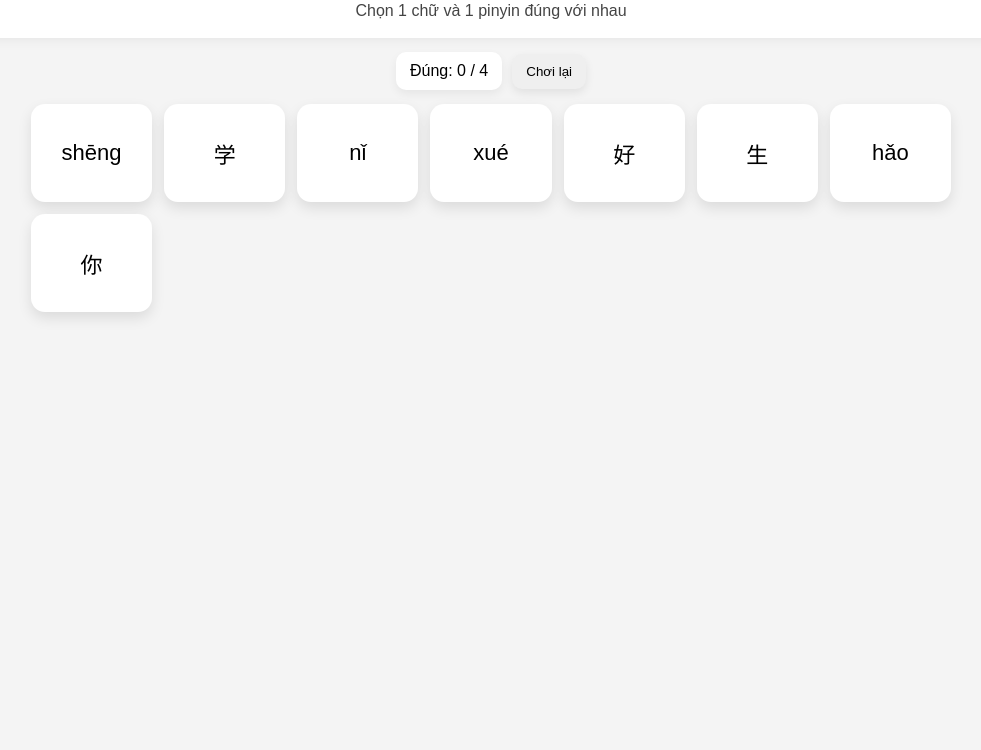
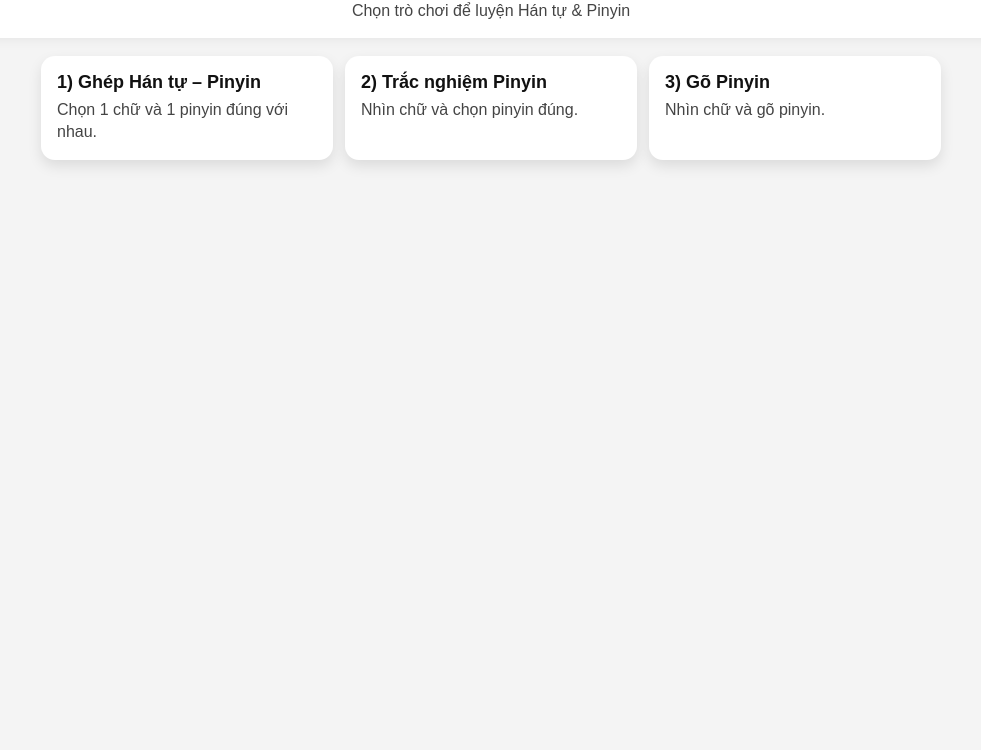
Before and after one commit to binhhongnhung513-nina/Fanlaoshi-mini-game, a plain HTML site: page index.html in a window 1280 px wide. Shown: the part 50-800 px from the top of the page, without its empty margins (149-1130 px from the left). Drawn offline with Linux system fonts and the light colour scheme.

Commit message:
Update index.html

```diff
--- a/index.html
+++ b/index.html
@@ -3,125 +3,45 @@
 <head>
   <meta charset="UTF-8" />
   <meta name="viewport" content="width=device-width, initial-scale=1" />
-  <title>Ghép Hán tự - Pinyin</title>
+  <title>Fanlaoshi Mini Game</title>
   <style>
-    body { font-family: Arial, sans-serif; text-align: center; background:#f4f4f4; margin:0; }
-    header { padding: 18px 12px; background: white; box-shadow: 0 2px 10px rgba(0,0,0,.06); position: sticky; top:0; }
-    h1 { margin: 0; font-size: 22px; }
-    p { margin: 8px 0 0; color:#444; }
-    .wrap { max-width: 920px; margin: 14px auto 40px; padding: 0 12px; }
-    .bar { display:flex; gap:10px; justify-content:center; align-items:center; flex-wrap:wrap; margin: 12px 0; }
-    button { padding: 10px 14px; border:0; border-radius: 10px; cursor:pointer; box-shadow: 0 4px 10px rgba(0,0,0,.08); }
-    .score { background:#fff; padding:10px 14px; border-radius:10px; box-shadow: 0 4px 10px rgba(0,0,0,.06); }
-    #game { display:grid; grid-template-columns: repeat(auto-fit, minmax(120px, 1fr)); gap: 12px; margin-top: 14px; }
-    .card {
-      background: white; border-radius: 14px; padding: 18px 12px;
-      cursor: pointer; user-select:none;
-      font-size: 22px; box-shadow: 0 6px 14px rgba(0,0,0,0.10);
-      transition: transform .06s ease, opacity .2s ease;
-      min-height: 62px; display:flex; align-items:center; justify-content:center;
+    body{font-family:Arial,sans-serif;background:#f4f4f4;margin:0}
+    header{background:#fff;padding:18px 12px;text-align:center;box-shadow:0 2px 10px rgba(0,0,0,.06)}
+    h1{margin:0;font-size:22px}
+    .wrap{max-width:900px;margin:18px auto;padding:0 12px}
+    .grid{display:grid;grid-template-columns:repeat(auto-fit,minmax(220px,1fr));gap:12px}
+    a.card{
+      display:block;text-decoration:none;color:#111;background:#fff;border-radius:14px;
+      padding:16px;box-shadow:0 6px 14px rgba(0,0,0,.10)
     }
-    .picked { background: #cfe8ff; }
-    .correct { background:#baf3ba; opacity: .25; pointer-events:none; }
-    .wrong { background:#ffb7b7; }
+    a.card:hover{filter:brightness(.98)}
+    .title{font-size:18px;font-weight:700;margin:0 0 6px}
+    .desc{margin:0;color:#444;line-height:1.4}
   </style>
 </head>
 <body>
   <header>
-    <h1>Ghép Hán tự - Pinyin</h1>
-    <p>Chọn 1 chữ và 1 pinyin đúng với nhau</p>
+    <h1>Fanlaoshi Mini Game</h1>
+    <div style="color:#444;margin-top:8px">Chọn trò chơi để luyện Hán tự & Pinyin</div>
   </header>
 
   <div class="wrap">
-    <div class="bar">
-      <div class="score" id="scoreBox">Đúng: 0 / 0</div>
-      <button onclick="restart()">Chơi lại</button>
+    <div class="grid">
+      <a class="card" href="match.html">
+        <p class="title">1) Ghép Hán tự – Pinyin</p>
+        <p class="desc">Chọn 1 chữ và 1 pinyin đúng với nhau.</p>
+      </a>
+
+      <a class="card" href="quiz.html">
+        <p class="title">2) Trắc nghiệm Pinyin</p>
+        <p class="desc">Nhìn chữ và chọn pinyin đúng.</p>
+      </a>
+
+      <a class="card" href="typing.html">
+        <p class="title">3) Gõ Pinyin</p>
+        <p class="desc">Nhìn chữ và gõ pinyin.</p>
+      </a>
     </div>
-    <div id="game"></div>
   </div>
-
-<script>
-  const data = [
-    { hanzi: "你", pinyin: "nǐ" },
-    { hanzi: "好", pinyin: "hǎo" },
-    { hanzi: "学", pinyin: "xué" },
-    { hanzi: "生", pinyin: "shēng" },
-  ];
-
-  let selected = [];
-  let matched = 0;
-
-  function shuffle(arr) {
-    const a = [...arr];
-    for (let i = a.length - 1; i > 0; i--) {
-      const j = Math.floor(Math.random() * (i + 1));
-      [a[i], a[j]] = [a[j], a[i]];
-    }
-    return a;
-  }
-
-  function setScore() {
-    document.getElementById("scoreBox").innerText = `Đúng: ${matched} / ${data.length}`;
-  }
-
-  function init() {
-    matched = 0;
-    selected = [];
-    setScore();
-
-    const game = document.getElementById("game");
-    game.innerHTML = "";
-
-    const hanziCards = data.map(x => ({ type: "hanzi", value: x.hanzi, pair: x.pinyin }));
-    const pinyinCards = data.map(x => ({ type: "pinyin", value: x.pinyin, pair: x.hanzi }));
-
-    const cards = shuffle([...hanziCards, ...pinyinCards]);
-
-    cards.forEach(card => {
-      const div = document.createElement("div");
-      div.className = "card";
-      div.innerText = card.value;
-      div.addEventListener("click", () => pick(div, card));
-      game.appendChild(div);
-    });
-  }
-
-  function pick(el, card) {
-    if (el.classList.contains("correct")) return;
-    if (selected.length === 2) return;
-    if (selected.some(x => x.el === el)) return;
-
-    el.classList.add("picked");
-    selected.push({ el, card });
-
-    if (selected.length === 2) setTimeout(check, 450);
-  }
-
-  function check() {
-    const [a, b] = selected;
-    const isMatch = (a.card.pair === b.card.value) || (b.card.pair === a.card.value);
-
-    if (isMatch) {
-      a.el.classList.remove("picked");
-      b.el.classList.remove("picked");
-      a.el.classList.add("correct");
-      b.el.classList.add("correct");
-      matched += 1;
-      setScore();
-      if (matched === data.length) setTimeout(() => alert("Hoàn thành! 🎉"), 200);
-    } else {
-      a.el.classList.add("wrong");
-      b.el.classList.add("wrong");
-      setTimeout(() => {
-        a.el.classList.remove("picked", "wrong");
-        b.el.classList.remove("picked", "wrong");
-      }, 350);
-    }
-    selected = [];
-  }
-
-  function restart() { init(); }
-  init();
-</script>
 </body>
 </html>
```
